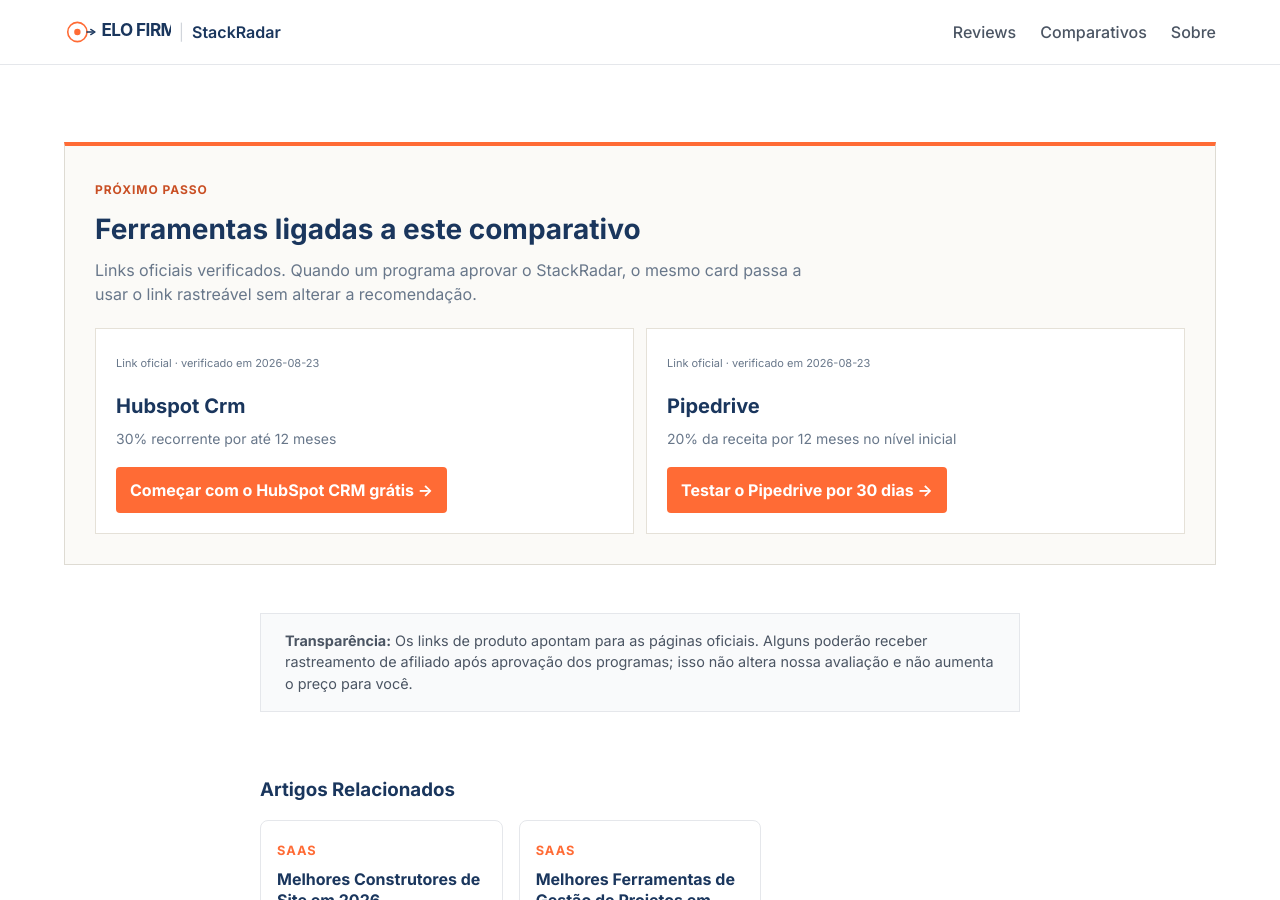
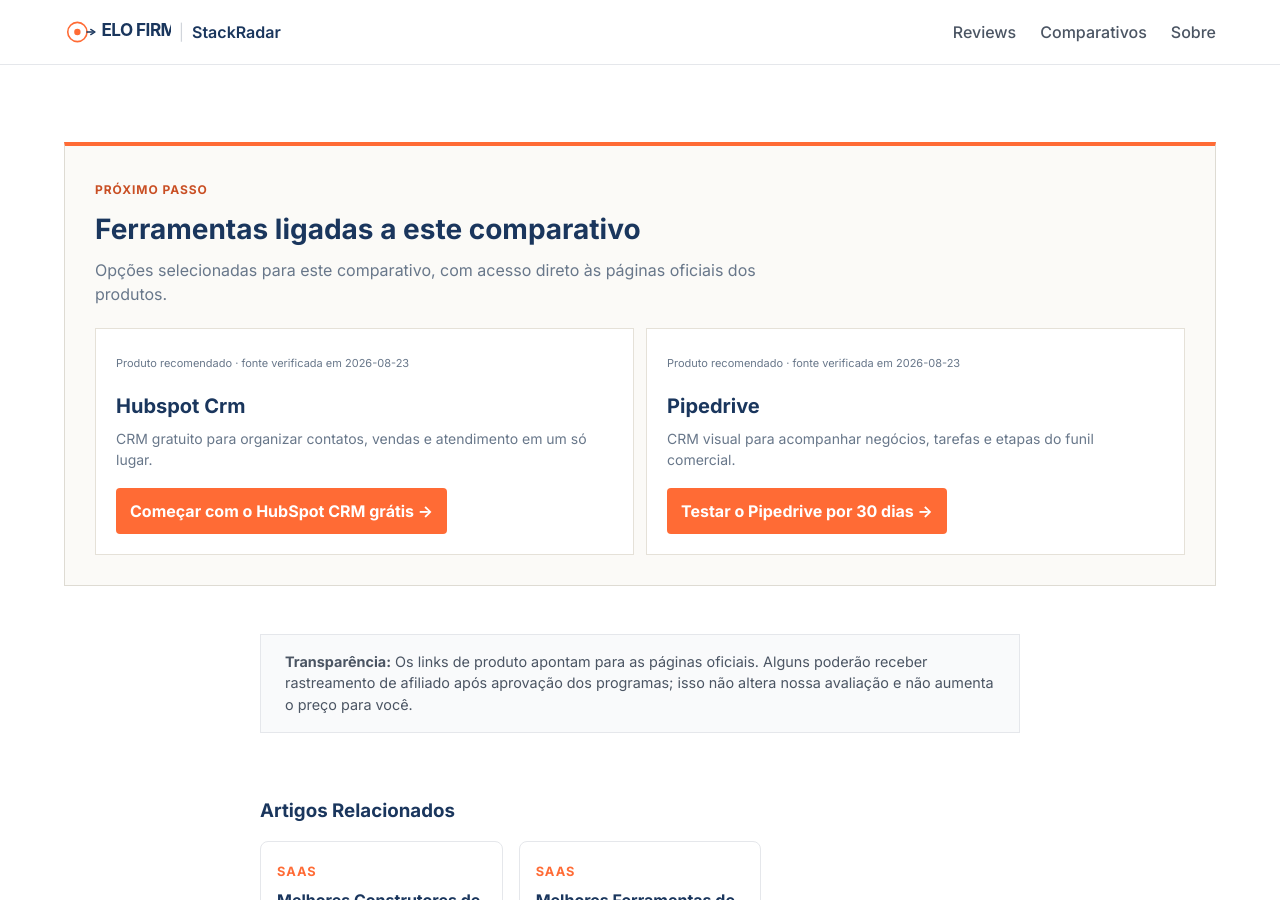
Before and after one commit to diegosouzafotografo-estrela/stackradar, a Jekyll site: the page built from _posts/2026-08-23-melhores-crms-pequenas-empresas.md, in a window 1280 px wide and 900 px high, scrolled down 7420 px. Built offline with Jekyll 4.4.1, drawn with Linux system fonts in a browser that asks for light colours.

Commit message:
fix: present affiliate offers as products

```diff
--- a/_data/affiliate-catalog.yml
+++ b/_data/affiliate-catalog.yml
@@ -6,6 +6,7 @@
   affiliate_application: https://www.hubspot.com/partners/affiliates
   affiliate_url: ""
   cta: "Começar com o HubSpot CRM grátis →"
+  product_summary: "CRM gratuito para organizar contatos, vendas e atendimento em um só lugar."
   status: apply
   network: Impact
   evidence: "30% recorrente por até 12 meses"
@@ -17,6 +18,7 @@
   affiliate_application: https://www.pipedrive.com/en/affiliate-partnership
   affiliate_url: ""
   cta: "Testar o Pipedrive por 30 dias →"
+  product_summary: "CRM visual para acompanhar negócios, tarefas e etapas do funil comercial."
   status: apply
   network: PartnerStack
   evidence: "20% da receita por 12 meses no nível inicial"
@@ -28,6 +30,7 @@
   affiliate_application: https://clickup.com/partners/affiliates
   affiliate_url: ""
   cta: "Começar um workspace grátis no ClickUp →"
+  product_summary: "Workspace flexível para reunir projetos, tarefas, documentos e colaboração."
   status: watch
   network: PartnerStack
   evidence: "link único após candidatura e aprovação"
@@ -39,6 +42,7 @@
   affiliate_application: https://monday.com/affiliate-program
   affiliate_url: ""
   cta: "Testar o monday.com gratuitamente →"
+  product_summary: "Gestão visual de projetos e fluxos de trabalho para equipes."
   status: watch
   network: PartnerStack
   evidence: "até 100% das vendas do primeiro ano conforme nível"
@@ -50,6 +54,7 @@
   affiliate_application: https://kit.com/affiliate
   affiliate_url: ""
   cta: "Criar sua newsletter no Kit →"
+  product_summary: "Plataforma para criar newsletter, audiência e automações para criadores."
   status: apply
   network: PartnerStack
   evidence: "50% no primeiro ano"
@@ -61,6 +66,7 @@
   affiliate_application: https://help.activecampaign.com/hc/en-us/articles/115000065864-Affiliate-program
   affiliate_url: ""
   cta: "Conhecer a automação da ActiveCampaign →"
+  product_summary: "Automação de marketing e relacionamento para nutrir leads e clientes."
   status: watch
   network: PartnerStack
   evidence: "30% recorrente por até 12 meses"
@@ -72,6 +78,7 @@
   affiliate_application: https://www.getresponse.com/affiliate-programs
   affiliate_url: ""
   cta: "Testar o GetResponse →"
+  product_summary: "Email marketing, automações e páginas para campanhas de aquisição e relacionamento."
   status: watch
   network: PartnerStack
   evidence: "40% recorrente inicial por 12 meses"
@@ -83,6 +90,7 @@
   affiliate_application: https://www.shopify.com/affiliates
   affiliate_url: ""
   cta: "Criar uma loja no Shopify →"
+  product_summary: "Plataforma completa para criar e operar uma loja virtual."
   status: watch
   network: Impact
   evidence: "até US$150 por indicação qualificada"
@@ -94,6 +102,7 @@
   affiliate_application: https://www.hostinger.com/affiliates
   affiliate_url: ""
   cta: "Conhecer os planos da Hostinger →"
+  product_summary: "Hospedagem e ferramentas para colocar um site no ar com praticidade."
   status: watch
   network: Direto
   evidence: "comissão inicial de 40%"
@@ -105,6 +114,7 @@
   affiliate_application: https://weeke.com.br/afiliados/
   affiliate_url: https://central.weeke.com.br/aff.php?aff=48
   cta: "Conhecer os planos da Weeke →"
+  product_summary: "Hospedagem e serviços web para publicar seu site com suporte em português."
   status: active
   network: Direto
   evidence: "programa Weeke: comissão de 10% nos primeiros 12 meses"
--- a/_layouts/post.html
+++ b/_layouts/post.html
@@ -52,22 +52,22 @@
         <div class="product-offers-heading">
           <span>Próximo passo</span>
           <h2 id="product-offers-title">Ferramentas ligadas a este comparativo</h2>
-          <p>Links oficiais verificados. Quando um programa aprovar o StackRadar, o mesmo card passa a usar o link rastreável sem alterar a recomendação.</p>
+          <p>Opções selecionadas para este comparativo, com acesso direto às páginas oficiais dos produtos.</p>
         </div>
         <div class="product-offers-grid">
           {% for offer in article_offers %}
             {% assign offer_url = offer.product_url %}
             {% assign offer_rel = "nofollow noopener" %}
-            {% assign offer_label = "Link oficial" %}
+            {% assign offer_label = "Produto recomendado" %}
             {% if offer.status == "active" and offer.affiliate_url != "" %}
               {% assign offer_url = offer.affiliate_url %}
               {% assign offer_rel = "sponsored nofollow noopener" %}
-              {% assign offer_label = "Link afiliado" %}
+              {% assign offer_label = "Oferta recomendada" %}
             {% endif %}
             <article class="product-offer-card">
-              <span>{{ offer_label }} · verificado em {{ offer.verified_on }}</span>
+              <span>{{ offer_label }} · fonte verificada em {{ offer.verified_on }}</span>
               <h3>{{ offer.key | replace: "-", " " | capitalize }}</h3>
-              <p>{{ offer.evidence }}</p>
+              <p>{{ offer.product_summary | default: "Conheça os recursos e condições diretamente no site oficial." }}</p>
               <a href="{{ offer_url }}" rel="{{ offer_rel }}" target="_blank" data-track="product-cta" data-offer="{{ offer.key }}" data-status="{{ offer.status }}">{{ offer.cta }}</a>
             </article>
           {% endfor %}
--- a/scripts/verify-production-site.mjs
+++ b/scripts/verify-production-site.mjs
@@ -19,12 +19,14 @@
 }
 
 const html = fs.readFileSync(page, "utf8");
+const offerSection = html.match(/<section class="product-offers"[\s\S]*?<\/section>/)?.[0] ?? "";
 const checks = {
   stylesheet: /href="\/styles\.css"/.test(html),
   logo: /src="\/brand\/logos\//.test(html),
   weeke_cta: /data-offer="weeke"[^>]*data-status="active"/.test(html),
   weeke_link: /https:\/\/central\.weeke\.com\.br\/aff\.php\?aff=48/.test(html),
-  no_homologation_prefix: !/(?:href|src)="\/stackradar\//.test(html)
+  no_homologation_prefix: !/(?:href|src)="\/stackradar\//.test(html),
+  no_internal_commission_copy: !/(?:comiss[aã]o|recorrente|indica[cç][aã]o qualificada)/i.test(offerSection)
 };
 
 const failed = Object.entries(checks).filter(([, ok]) => !ok).map(([name]) => name);
```
